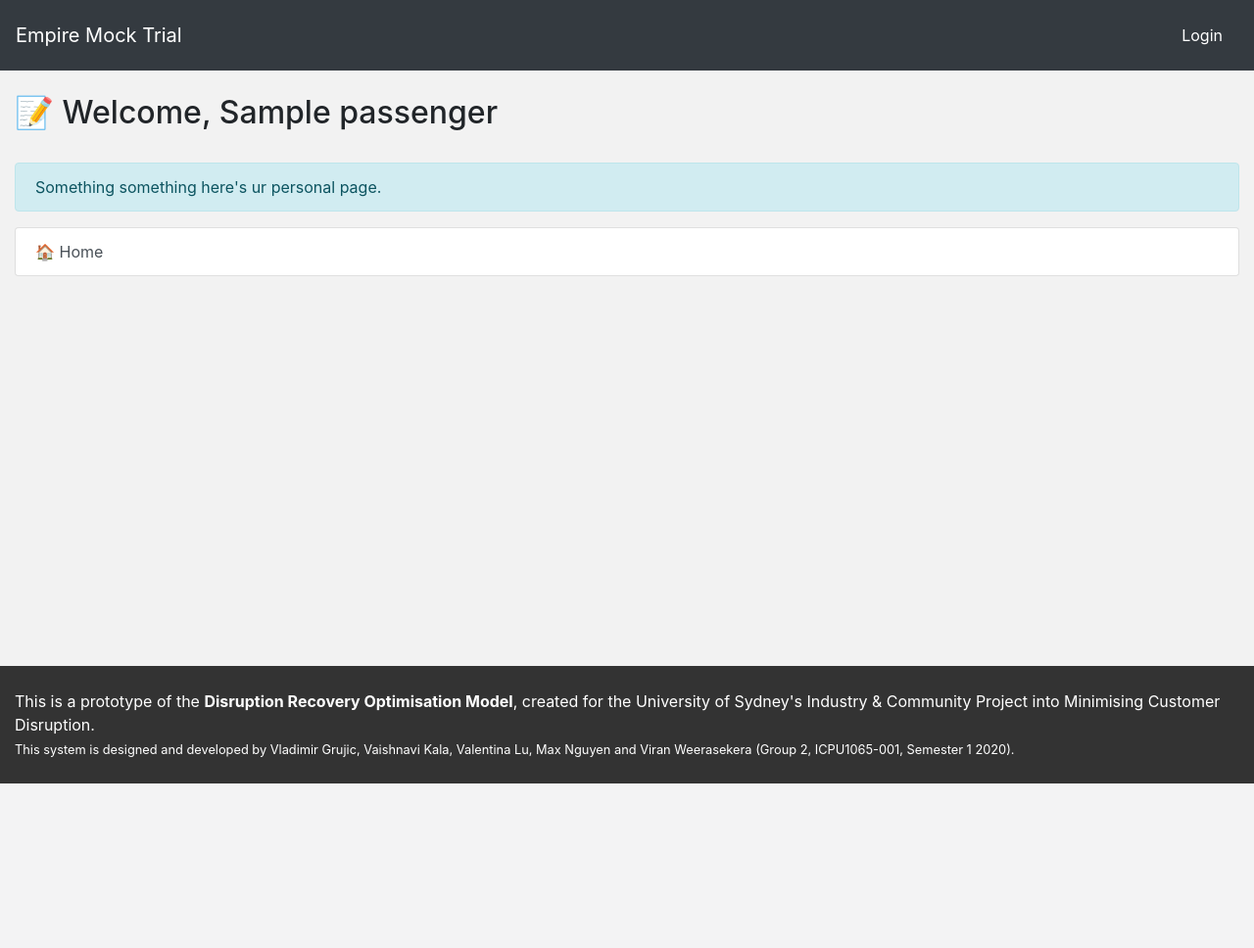
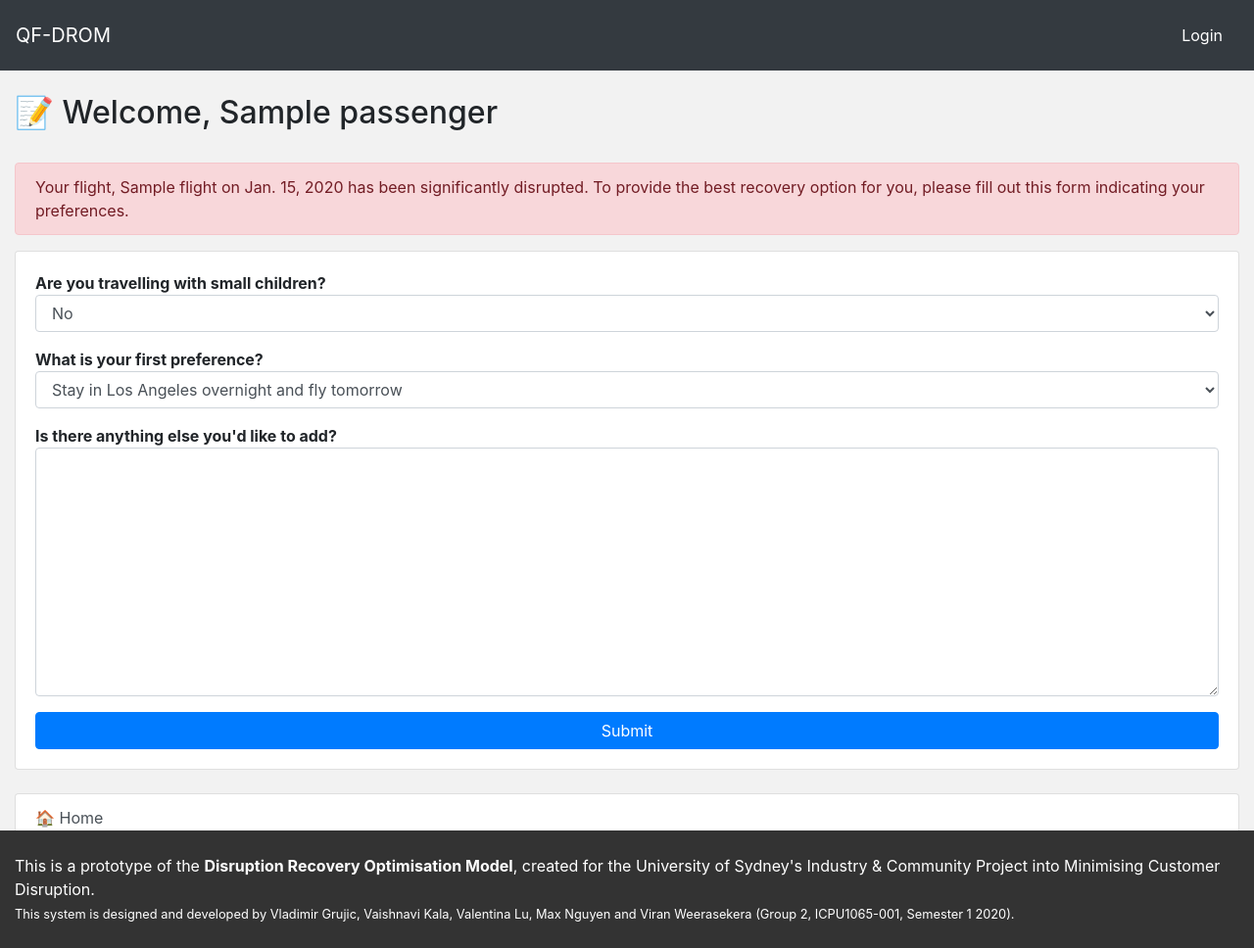
Before and after one commit to viranw/ICPU-DROM, a Django app: page /passenger/# in a window 1280 px wide. Shown: the whole page at 98% size. Before the commit the page ends 800 px from the top, so only its background shows below. Run offline with Django 3.2, Linux system fonts and the light colour scheme; tables that the repository leaves empty hold one stand-in row (values such as "Sample post"); some libraries are stand-ins or nearby versions.

Commit message:
Passenger page formatting

```diff
--- a/flights/templates/flights/passenger.html
+++ b/flights/templates/flights/passenger.html
@@ -1,11 +1,11 @@
 {% extends 'base/base_blanknav.html' %}
 
 {% block siteTitle %}
-Empire Mock Trial
+QF-DROM
 {% endblock %}
 
 {% block navTitle %}
-Empire Mock Trial
+QF-DROM
 {% endblock %}
 
 {% block title %}
@@ -18,12 +18,48 @@ Empire Mock Trial
 {% load tz %}
 
 <div class="container-fluid">
-  <div class="alert alert-info" role="alert">
-    Something something here's ur personal page.
+  <div class="alert alert-danger" role="alert">
+    Your flight, {{passenger.flight.name}} on {{passenger.flight.date}} has been significantly disrupted.
+    To provide the best recovery option for you, please fill out this form indicating your preferences.
   </div>
 </div>
 
+<div class="container-fluid">
+  <div class="card">
+    <div class="card-body">
+      <form method="POST" action="{% url 'login' %}">
+        {% csrf_token %}
+        <b>Are you travelling with small children?</b>
+        <div class="input-group mb-3">
+          <select class="form-control" name="username" required>
+            <option>Yes</option>
+            <option selected>No</option>
+          </select>
+        </div>
 
+        <b>What is your first preference?</b>
+        <div class="input-group mb-3">
+          <select class="form-control" name="username" required>
+            <option selected>Stay in Los Angeles overnight and fly tomorrow</option>
+            <option>Rebook onto the next <b>direct</b> flight to Sydney (in 1 day)</option>
+            <option>Rebook onto the next flight to Sydney <b>via Melbourne</b> (today)</option>
+            <option>Cancel my travel</option>
+          </select>
+        </div>
+
+        <b>Is there anything else you'd like to add?</b>
+        <div class="input-group mb-3">
+          <textarea class="form-control" rows="10" name="data"></textarea>
+
+        </div>
+
+        <input class="btn btn-primary btn-block" type="submit" value="Submit"/>
+      </form>
+    </div>
+  </div>
+</div>
+
+<br>
 
 <div class="container-fluid">
   <ul class="list-group">
```
